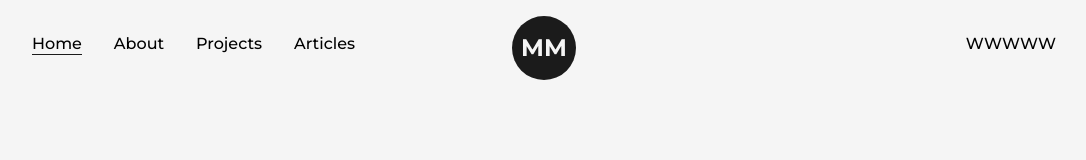
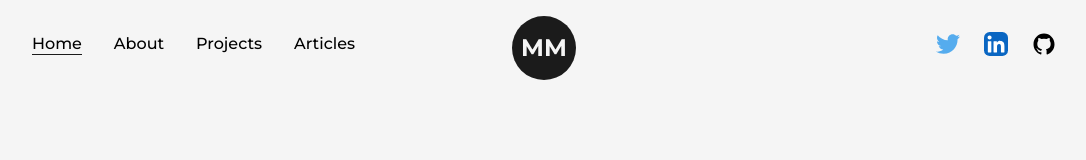
Before and after one commit to mainerprenuer/portfolio_v2, a Next.js app: page / in a window 1280 px wide. Shown: the top 160 px of the page, without its empty margins (96-1182 px from the left). Built offline with nearby package versions, Linux system fonts and the light colour scheme.

Commit message:
added social logos and motion

```diff
--- a/src/components/NavBar.js
+++ b/src/components/NavBar.js
@@ -2,6 +2,8 @@ import React from 'react'
 import { useRouter } from 'next/router'
 import Link from 'next/link'
 import Logo from '../components/Logo'
+import { TwitterIcon, LinkedInIcon, GithubIcon } from './Icons'
+import {motion} from 'framer-motion'
 
 
 const CustomLink = ({ href, title, className='' }) => {
@@ -32,12 +34,30 @@ const NavBar = () => {
 
         </nav>
 
-        <nav>
-            <Link href="/" target={"_blank"}>W</Link>
-            <Link href="/" target={"_blank"}>W</Link>
-            <Link href="/" target={"_blank"}>W</Link>
-            <Link href="/" target={"_blank"}>W</Link>
-            <Link href="/" target={"_blank"}>W</Link>
+        <nav className='flex items-center justify-center flex-wrap'>
+            <motion.a href="https://twitter.com/moustymainer" target={"_blank"}
+            className='w-6 mr-3'
+            whileHover={{y:-2}}
+            whileTap={{scale:0.9}}
+            >
+              <TwitterIcon />
+            </motion.a>
+            <motion.a href="https://github.com/mainerprenuer" target={"_blank"}
+            className='w-6 mx-3'
+            whileHover={{y:-2}}
+            whileTap={{scale:0.9}}
+            >
+              <LinkedInIcon />
+            </motion.a>
+            <motion.a href="https://linkedln.com/in/moustymainer" target={"_blank"}
+            className='w-6 ml-3'
+            whileHover={{y:-2}}
+            whileTap={{scale:0.9}}
+            >
+              <GithubIcon />
+            </motion.a>
+            {/* <Link href="/" target={"_blank"}>W</Link>
+            <Link href="/" target={"_blank"}>W</Link> */}
         </nav>
 
         <div className='absolute left-[50%] top-2 translate-x-[-50%] '>
```
